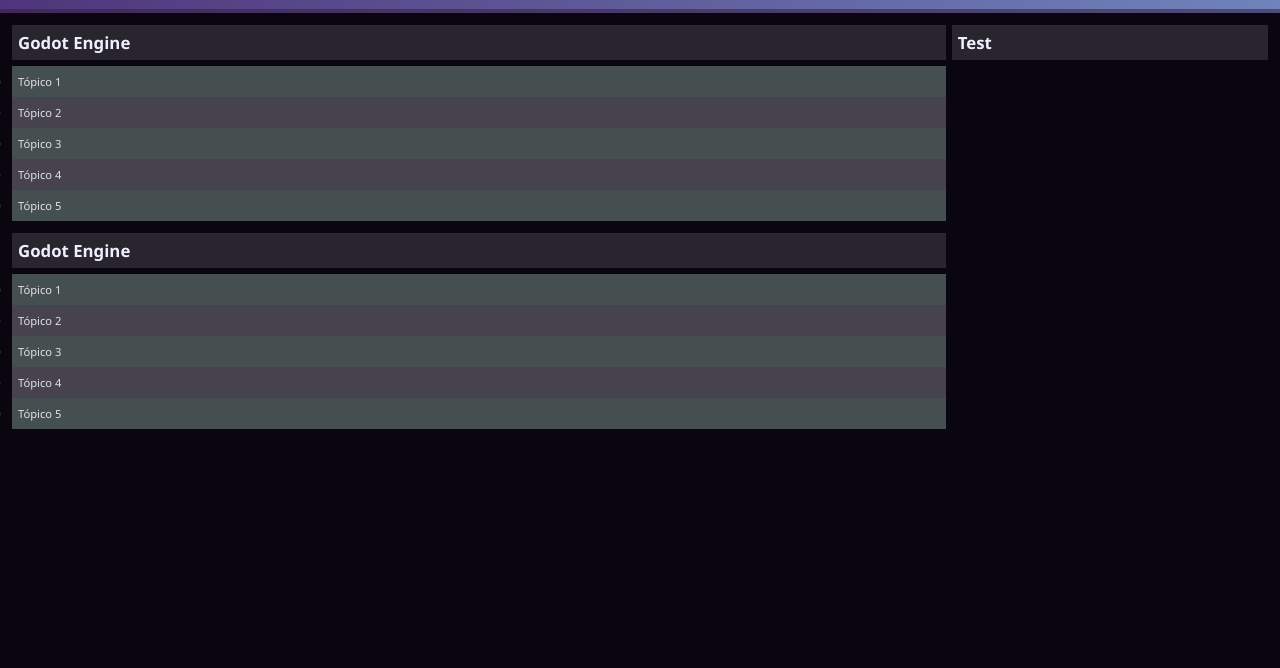
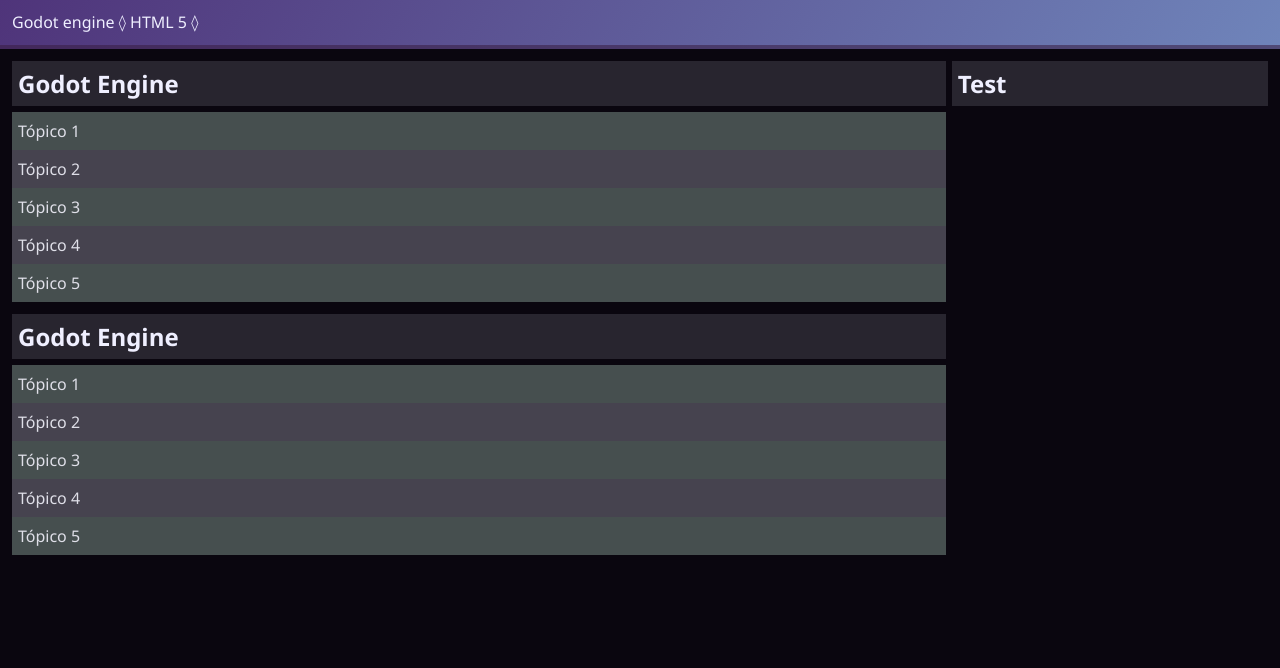
Before and after one commit to Lucrafitus905/Prolibrary, a plain HTML site: page index.html in a window 1280 px wide. Shown: the part 132-800 px from the top of the page. Drawn offline with Linux system fonts and the light colour scheme.

Commit message:
13/11 - Teste responsividade 3

```diff
--- a/style.css
+++ b/style.css
@@ -99,7 +99,21 @@ ul li:nth-child(even) {
 
 @media (min-width: 640px) {
     body {
-        font-size: 50%;
+        font-size: 70%;
+    }
+    main {
+        flex-direction: row;
+    }
+    main aside  {
+        padding: 12px 12px 0px 3px;
+    }
+    main section {
+        padding: 12px 3px 0px 12px;
+    }
+}
+@media (min-width: 450px) and (orientation: landscape) and (pointer: coarse){
+    body {
+        font-size: 80%;
     }
     main {
         flex-direction: row;
@@ -113,7 +127,7 @@ ul li:nth-child(even) {
 }
 @media (min-width: 768px) {
     body {
-        font-size: 70%;
+        font-size: 80%;
     }
 }
 @media (min-width: 1024px) {
@@ -126,17 +140,3 @@ ul li:nth-child(even) {
         font-size: 100%;
     }
 }
-@media (orientation: landscape) {
-    body {
-        font-size: 70%;
-    }
-    main {
-        flex-direction: row;
-    }
-    main aside  {
-        padding: 12px 12px 0px 3px;
-    }
-    main section {
-        padding: 12px 3px 0px 12px;
-    }
-}
```
